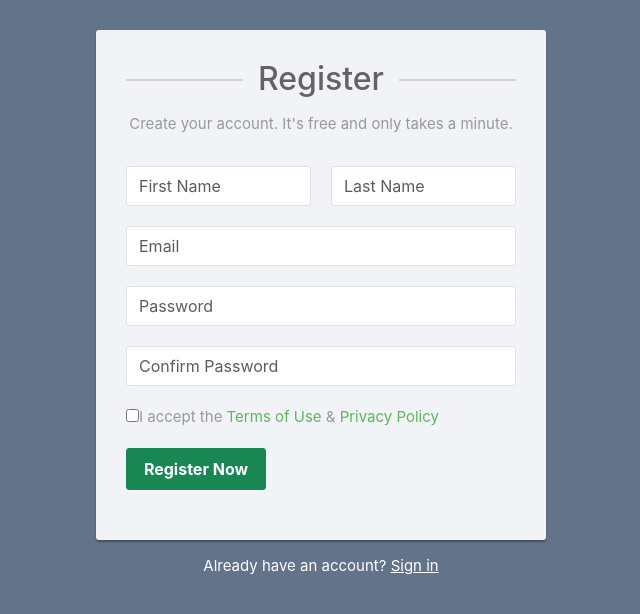
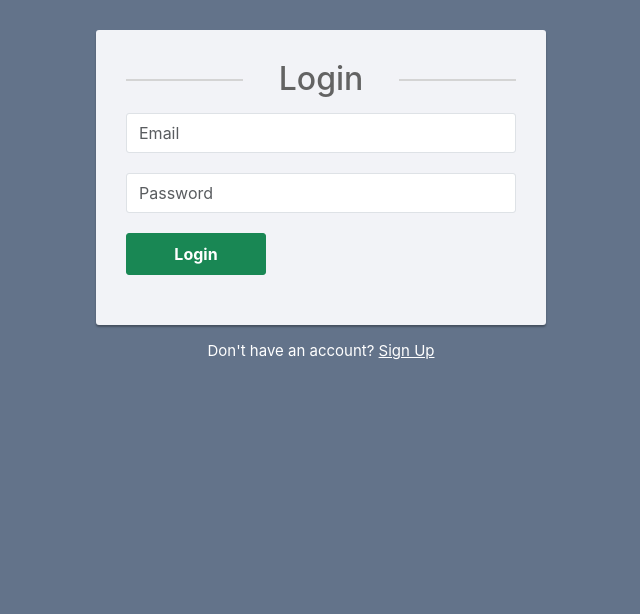
Before and after one commit to srteja123/ReactLogin, a React (Create React App) app in the folder client/: page / in a window 1280 px wide. Shown: the top 614 px of the page, without its empty margins (319-959 px from the left). Built offline with nearby package versions, Linux system fonts and the light colour scheme.

Commit message:
React Login changes

```diff
--- a/client/package.json
+++ b/client/package.json
@@ -9,12 +9,15 @@
     "axios": "^1.6.2",
     "bootstrap": "^5.3.2",
     "react": "^18.2.0",
+    "react-bootstrap": "^2.9.1",
     "react-dom": "^18.2.0",
     "react-redux": "^9.0.3",
     "react-router-dom": "^6.20.1",
     "react-scripts": "5.0.1",
     "reactstrap": "^9.2.1",
     "redux": "^5.0.0",
+    "styled-components": "^6.1.1",
+    "universal-cookie": "^6.1.1",
     "web-vitals": "^2.1.4"
   },
   "scripts": {
--- a/client/src/App.js
+++ b/client/src/App.js
@@ -1,17 +1,20 @@
 import { BrowserRouter, Route, Routes } from "react-router-dom";
+import PublicRoutes from "./api/publicRoutes";
 import Dashboard from "./pages/Dashboard";
 import LoginPage from "./pages/Login";
-import NoPage from "./pages/NoPage";
 import RegisterPage from "./pages/Reg";
 
 function App() {
   return (
       <BrowserRouter>
         <Routes>
-          <Route path="/" element={<RegisterPage />}>
-            <Route path="/user/login"  element={<LoginPage />} />
-            <Route path="/dashboard/view" element={<Dashboard />} />
-            <Route path="*" element={<NoPage />} />
+
+        <Route path="/" element={<PublicRoutes/>}>
+          <Route path="/" element={<LoginPage/>}/>
+        </Route>
+          <Route path="/register" element={<RegisterPage />}>
+          </Route>
+          <Route path="/dashboard/*" element={<Dashboard />}>
           </Route>
         </Routes>
       </BrowserRouter>
--- a/client/src/api/authenticationService.js
+++ b/client/src/api/authenticationService.js
@@ -21,7 +21,7 @@
     })
 }
 
-export const fetchUserData=(authRequest)=>{
+export const fetchUserData=()=>{
     return axios({
         method:'GET',
         url:`${process.env.hostUrl||'http://localhost:8080'}/dashboard/view`,
--- /dev/null
+++ b/client/src/api/publicRoutes.js
@@ -0,0 +1,21 @@
+
+
+import { Navigate, Outlet } from 'react-router-dom'
+
+const useAuth=()=>{
+  const user=localStorage.getItem('USER_KEY')
+  if(user){
+    return true
+  } else {
+    return false
+  }
+}
+
+const  PublicRoutes=(props) =>{
+
+  const auth=useAuth()
+
+  return auth?<Navigate to="/dashboard"/>: <Outlet/>
+}
+
+export default PublicRoutes;
--- a/client/src/pages/Dashboard.js
+++ b/client/src/pages/Dashboard.js
@@ -1,5 +1,44 @@
-const Dashboard = () => {
-    return <h1>Dashboard</h1>;
-  };
+import React, { useState } from 'react';
+import { Button, Container } from 'react-bootstrap';
+import { useNavigate } from "react-router-dom";
+import styled from 'styled-components';
+import { fetchUserData } from '../api/authenticationService';
 
-  export default Dashboard;
+
+
+const MainWrapper=styled.div`
+    padding-top:40px;
+`;
+
+const Dashboard=(props)=>{
+  const navigate=useNavigate();
+    const [data,setData]=useState({});
+    console.log("enter");
+    React.useEffect(()=>{
+        fetchUserData().then((response)=>{
+            setData(response.data);
+        }).catch((e)=>{
+            localStorage.clear();
+            navigate('/');
+        })
+    },[])
+
+    const logOut=()=>{
+
+        localStorage.clear();
+        navigate('/');
+
+    }
+
+    return (
+        <Container>
+            <MainWrapper>
+                <h4>Hello {data && `${data.email} ${data.loginCounter}`}</h4>
+
+                <Button style={{marginTop:'5px'}} onClick={() =>logOut()}>Logout</Button>
+            </MainWrapper>
+        </Container>
+    )
+}
+
+export default Dashboard;
--- a/client/src/pages/Login.js
+++ b/client/src/pages/Login.js
@@ -1,9 +1,12 @@
 import "bootstrap/dist/css/bootstrap.min.css";
 import { useState } from 'react';
 import { connect } from 'react-redux';
+import { Link, useNavigate } from "react-router-dom";
+import Cookies from 'universal-cookie';
 import { userLogin } from '../api/authenticationService';
-import { authenticate, authFailure, authSuccess } from '../redux/authActions';
+import { authFailure, authSuccess, authenticate } from '../redux/authActions';
 import './../App.css';
+
 
 
 const LoginPage = ({ loading, error, ...props }) =>{
@@ -12,8 +15,9 @@
         password: '',
     });
 
-
+    const navigate=useNavigate();
     const handleSubmit = (evt) => {
+        console.log("Clicked");
         evt.preventDefault();
         props.authenticate();
 
@@ -22,15 +26,18 @@
             console.log("response", response);
             if (response.status === 200) {
                 props.setUser(response.data);
-                props.history.push('/dashboard/view');
+                const cookies = new Cookies();
+                cookies.set('myToken', response.data.accessToken);
+                navigate('/dashboard');
+
             }
             else {
-                props.loginFailure('Something Wrong!Please Try Again');
+                props.loginFailure('Something Wrong!Please Try Again Login');
             }
 
 
         }).catch((err) => {
-
+            console.log(" Error " + err);
             if (err && err.response) {
 
                 switch (err.response.status) {
@@ -39,13 +46,13 @@
                         props.loginFailure("Authentication Failed.Bad Credentials");
                         break;
                     default:
-                        props.loginFailure('Something Wrong!Please Try Again');
+                        props.loginFailure('Something Wrong!Please Try Again error');
 
                 }
 
             }
             else {
-                props.loginFailure('Something Wrong!Please Try Again');
+                props.loginFailure('Something Wrong!Please Try Again else');
             }
 
         });
@@ -64,21 +71,17 @@
                 <form onSubmit={handleSubmit} method="post">
                     <h2>Login</h2>
                     <div className="form-group">
-                        <input type="email" value={values.emailId} onChange={handleChange} class="form-control" name="emailId" placeholder="Email" required="required" />
+                        <input type="email" value={values.emailId} onChange={handleChange} className="form-control" name="emailId" placeholder="Email" required="required" />
                     </div>
                     <div className="form-group">
                         <input type="password" value={values.password} onChange={handleChange} className="form-control" name="password" placeholder="Password" required="required" />
                     </div>
-                    <div className="form-group">
-                        <label className="form-check-label">
-                            <input type="checkbox" required="required"/>
-                              Remember Me
-                            </label>
-                    </div>
+
                     <div className="form-group">
                         <button type="submit" className="btn btn-success btn-lg btn-block">Login</button>
                     </div>
                 </form>
+                <div className="text-center">Don't have an account? <Link to="/register">Sign Up</Link></div>
             </div>
 
         );
@@ -86,7 +89,7 @@
 }
 
 const mapStateToProps=({auth})=>{
-    console.log("state ",auth)
+    console.log("login state ",auth);
     return {
         loading:auth.loading,
         error:auth.error
@@ -94,7 +97,7 @@
 
 
 const mapDispatchToProps=(dispatch)=>{
-
+    console.log("map Dispatch to props ");
     return {
         authenticate :()=> dispatch(authenticate()),
         setUser:(data)=> dispatch(authSuccess(data)),
--- a/client/src/pages/Reg.js
+++ b/client/src/pages/Reg.js
@@ -1,8 +1,7 @@
 import "bootstrap/dist/css/bootstrap.min.css";
 import { useState } from 'react';
-import { connect } from 'react-redux';
+import { Link } from "react-router-dom";
 import { userRegister } from '../api/authenticationService';
-import { authenticate, authFailure, authSuccess } from '../redux/authActions';
 import './../App.css';
 
 const RegisterPage = ({ loading, error, ...props }) => {
@@ -67,8 +66,8 @@
                 <p className="hint-text">Create your account. It's free and only takes a minute.</p>
                 <div className="form-group">
                     <div className="row">
-                        <div className="col"><input type="text" value={values.firstName} onChange={handleChange} class="form-control" name="firstName" placeholder="First Name" required="required" /></div>
-                        <div className="col"><input type="text" value={values.lastName} onChange={handleChange} class="form-control" name="lastName" placeholder="Last Name" required="required" /></div>
+                        <div className="col"><input type="text" value={values.firstName} onChange={handleChange} className="form-control" name="firstName" placeholder="First Name" required="required" /></div>
+                        <div className="col"><input type="text" value={values.lastName} onChange={handleChange} className="form-control" name="lastName" placeholder="Last Name" required="required" /></div>
                     </div>
                 </div>
                 <div className="form-group">
@@ -90,7 +89,7 @@
                     <button type="submit" className="btn btn-success btn-lg btn-block">Register Now</button>
                 </div>
             </form>
-            <div className="text-center">Already have an account? <a href="/">Sign in</a></div>
+            <div className="text-center">Already have an account?  <Link to="/">Sign in</Link></div>
         </div>
 
     );
@@ -98,22 +97,6 @@
 
 }
 
-const mapStateToProps=({auth})=>{
-    console.log("state ",auth)
-    return {
-        loading:auth.loading,
-        error:auth.error
-}}
 
 
-const mapDispatchToProps=(dispatch)=>{
-
-    return {
-        authenticate :()=> dispatch(authenticate()),
-        setUser:(data)=> dispatch(authSuccess(data)),
-        loginFailure:(message)=>dispatch(authFailure(message))
-    }
-}
-
-
-export default connect(mapStateToProps,mapDispatchToProps)(RegisterPage);
+export default RegisterPage;
--- a/client/src/redux/authActions.js
+++ b/client/src/redux/authActions.js
@@ -9,7 +9,7 @@
 
 
 export const authSuccess= (content)=>{
-    localStorage.setItem('USER_KEY',content.token);
+    localStorage.setItem('USER_KEY',content.accessToken);
     return {
         type:AUTH_SUCCESS,
         payload:content
```
Also changed, not shown: client/src/api/protectedRoute.js (added), 1 other file (tests, documents, lock files or other folders).
